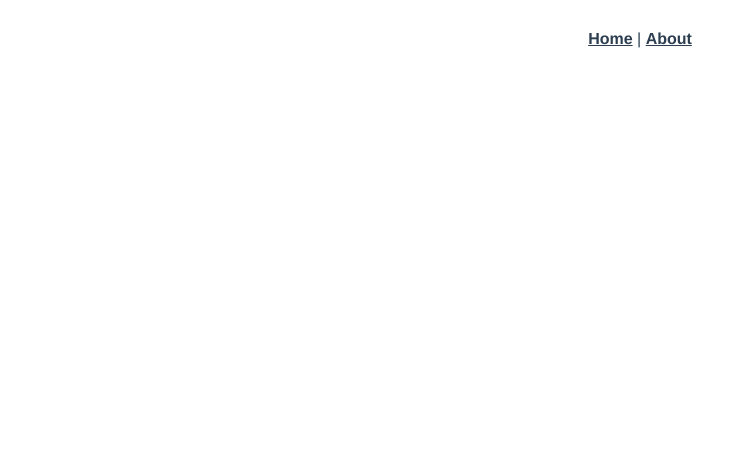
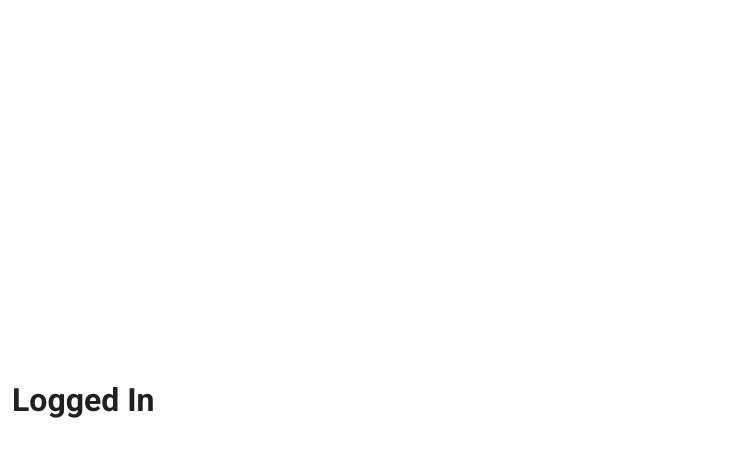
Before and after one commit to flip-santos/vue-simple-login, a Vue app: page /logged-in in a window 1280 px wide. Shown: the top 456 px of the page, without its empty margins (0-741 px from the left). Built offline with nearby package versions, Linux system fonts and the light colour scheme.

Commit message:
Adding login and logged-in pages structure and routes

```diff
--- a/src/App.vue
+++ b/src/App.vue
@@ -1,32 +1,15 @@
 <template>
   <div id="app">
-    <div id="nav">
-      <router-link to="/">Home</router-link> |
-      <router-link to="/about">About</router-link>
-    </div>
     <router-view/>
   </div>
 </template>
 
 <style lang="scss">
-#app {
-  font-family: 'Avenir', Helvetica, Arial, sans-serif;
-  -webkit-font-smoothing: antialiased;
-  -moz-osx-font-smoothing: grayscale;
-  text-align: center;
-  color: #2c3e50;
-}
-
-#nav {
-  padding: 30px;
-
-  a {
-    font-weight: bold;
+  #app {
+    font-family: 'Avenir', Helvetica, Arial, sans-serif;
+    -webkit-font-smoothing: antialiased;
+    -moz-osx-font-smoothing: grayscale;
+    text-align: center;
     color: #2c3e50;
-
-    &.router-link-exact-active {
-      color: #42b983;
-    }
   }
-}
 </style>
--- a/src/router/index.js
+++ b/src/router/index.js
@@ -1,22 +1,19 @@
 import Vue from 'vue'
 import VueRouter from 'vue-router'
-import Home from '../views/Home.vue'
+import Login from '../views/Login.vue'
 
 Vue.use(VueRouter)
 
 const routes = [
   {
     path: '/',
-    name: 'home',
-    component: Home
+    name: 'login',
+    component: Login
   },
   {
-    path: '/about',
-    name: 'about',
-    // route level code-splitting
-    // this generates a separate chunk (about.[hash].js) for this route
-    // which is lazy-loaded when the route is visited.
-    component: () => import(/* webpackChunkName: "about" */ '../views/About.vue')
+    path: '/logged-in',
+    name: 'logged-in',
+    component: () => import(/* webpackChunkName: "about" */ '../views/LoggedIn.vue')
   }
 ]
 
--- /dev/null
+++ b/src/views/LoggedIn.vue
@@ -0,0 +1,14 @@
+<template>
+	<v-app id="login-page">
+    <v-content>
+      <v-container class="fill-height" fluid >
+        <h1>Logged In</h1>
+      </v-container>
+    </v-content>
+  </v-app>
+</template>
+<script>
+	export default {
+		name: 'logged-in'
+	}
+</script>
--- /dev/null
+++ b/src/views/Login.vue
@@ -0,0 +1,47 @@
+<template>
+  <v-app id="login-page">
+    <v-content>
+      <v-container class="fill-height" fluid >
+        <v-row align="center" justify="center" >
+          <v-col cols="12" sm="8" md="4" >
+            <v-card class="elevation-12">
+              <v-toolbar color="primary" dark flat>
+                <v-toolbar-title>Login form</v-toolbar-title>
+              </v-toolbar>
+              <v-card-text>
+                <v-form>
+                  <v-text-field
+                    label="Login"
+                    name="login"
+                    prepend-icon="person"
+                    type="text"
+                  />
+
+                  <v-text-field
+                    id="password"
+                    label="Password"
+                    name="password"
+                    prepend-icon="lock"
+                    type="password"
+                  />
+                </v-form>
+              </v-card-text>
+              <v-card-actions>
+                <v-spacer />
+                <v-btn color="primary">Login</v-btn>
+              </v-card-actions>
+            </v-card>
+          </v-col>
+        </v-row>
+      </v-container>
+    </v-content>
+  </v-app>
+</template>
+
+<script>
+
+export default {
+  name: 'login',
+  components: {}
+}
+</script>
```
